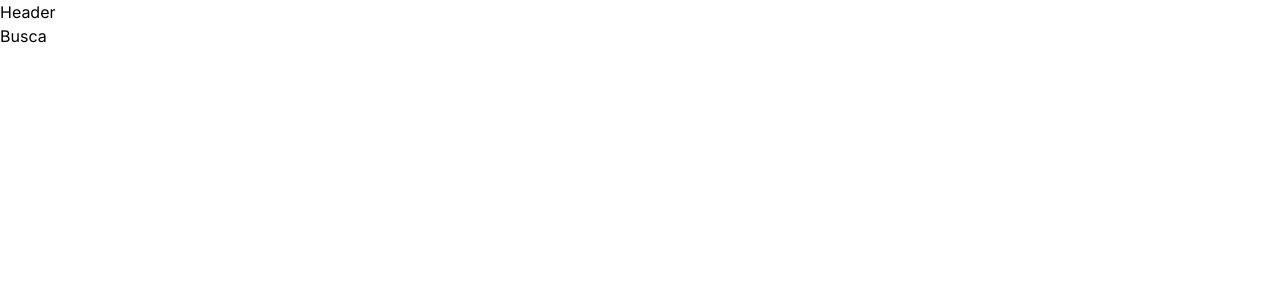
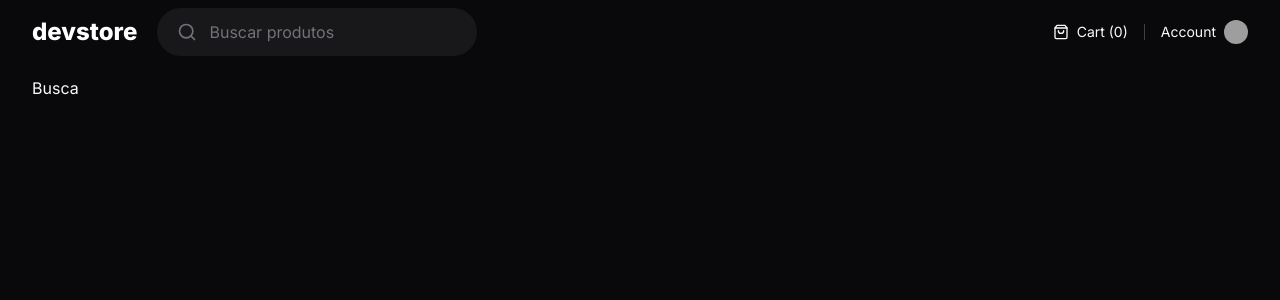
Before and after one commit to lopesmarcello/devstore, a Next.js app: page /search in a window 1280 px wide. Shown: the top 300 px of the page. Built offline with nearby package versions, Linux system fonts and the light colour scheme; grey boxes are pictures that could not be loaded.

Commit message:
basic structure and header component layout

```diff
--- a/next.config.mjs
+++ b/next.config.mjs
@@ -1,4 +1,8 @@
 /** @type {import('next').NextConfig} */
-const nextConfig = {};
+const nextConfig = {
+  images: {
+    domains: ["github.com"],
+  },
+};
 
 export default nextConfig;
--- a/src/app/(store)/layout.tsx
+++ b/src/app/(store)/layout.tsx
@@ -3,7 +3,7 @@
 
 export default function StoreLayout({ children }: { children: ReactNode }) {
   return (
-    <div>
+    <div className="mx-auto grid min-h-screen w-full max-w-[1600px] grid-rows-[min-content_max-content] gap-5 px-8 py-2">
       <Header />
       {children}
     </div>
--- a/src/app/layout.tsx
+++ b/src/app/layout.tsx
@@ -15,7 +15,7 @@
 }>) {
   return (
     <html lang="pt" className={inter.className}>
-      <body>{children}</body>
+      <body className="bg-zinc-950 text-zinc-50 antialiased">{children}</body>
     </html>
   );
 }
--- a/src/components/header.tsx
+++ b/src/components/header.tsx
@@ -1,3 +1,42 @@
+import Link from "next/link";
+import { Search, ShoppingBag } from "lucide-react";
+import Image from "next/image";
+
 export function Header() {
-  return <p>Header</p>;
+  return (
+    <div className="flex items-center justify-between">
+      <div className="flex items-center gap-5">
+        <Link href="/" className="text-2xl font-extrabold text-white">
+          devstore
+        </Link>
+
+        <form className="flex w-[320px] items-center gap-3 rounded-full bg-zinc-900 px-5 py-3 ring-zinc-700">
+          <Search className="w-5 h-5 text-zinc-500" />
+          <input
+            placeholder="Buscar produtos"
+            className="flex-1 bg-transparent placeholder:text-zinc-500"
+          />
+        </form>
+      </div>
+      <div className="flex items-center gap-4">
+        <div className="flex items-center gap-2">
+          <ShoppingBag className="h-4 w-4" />
+          <span className="text-sm">Cart (0)</span>
+        </div>
+
+        <div className="w-px h-4 bg-zinc-700" />
+
+        <Link href="/" className="flex items-center gap-2 hover:underline">
+          <span className="text-sm">Account</span>
+          <Image
+            alt="Profile picture"
+            src="https://github.com/lopesmarcello.png"
+            className="h-6 w-6 rounded-full"
+            width={24}
+            height={24}
+          />
+        </Link>
+      </div>
+    </div>
+  );
 }
```
Also changed, not shown: package.json (+6 -5 lines), 1 other file (tests, documents, lock files or other folders).
